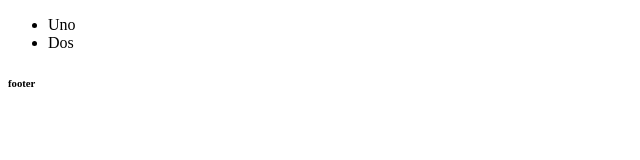
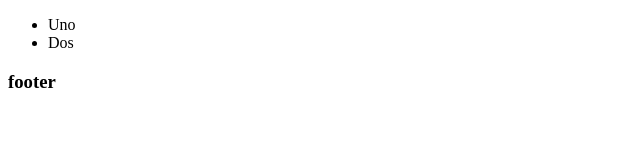
Before and after one commit to FactoryAdmin/git-practice, a plain HTML site: page git-practice/index.html in a window 1280 px wide. Shown: the full height of the page, 0-640 px from the left. Drawn offline with Linux system fonts and the light colour scheme.

Commit message:
Update footer.

```diff
--- a/git-practice/index.html
+++ b/git-practice/index.html
@@ -14,6 +14,6 @@
         </ul>
       </nav>
     </header>
-    <footer><h6>footer</h6></footer>
+    <footer><h3>footer</h3></footer>
   </body>
 </html>
```
